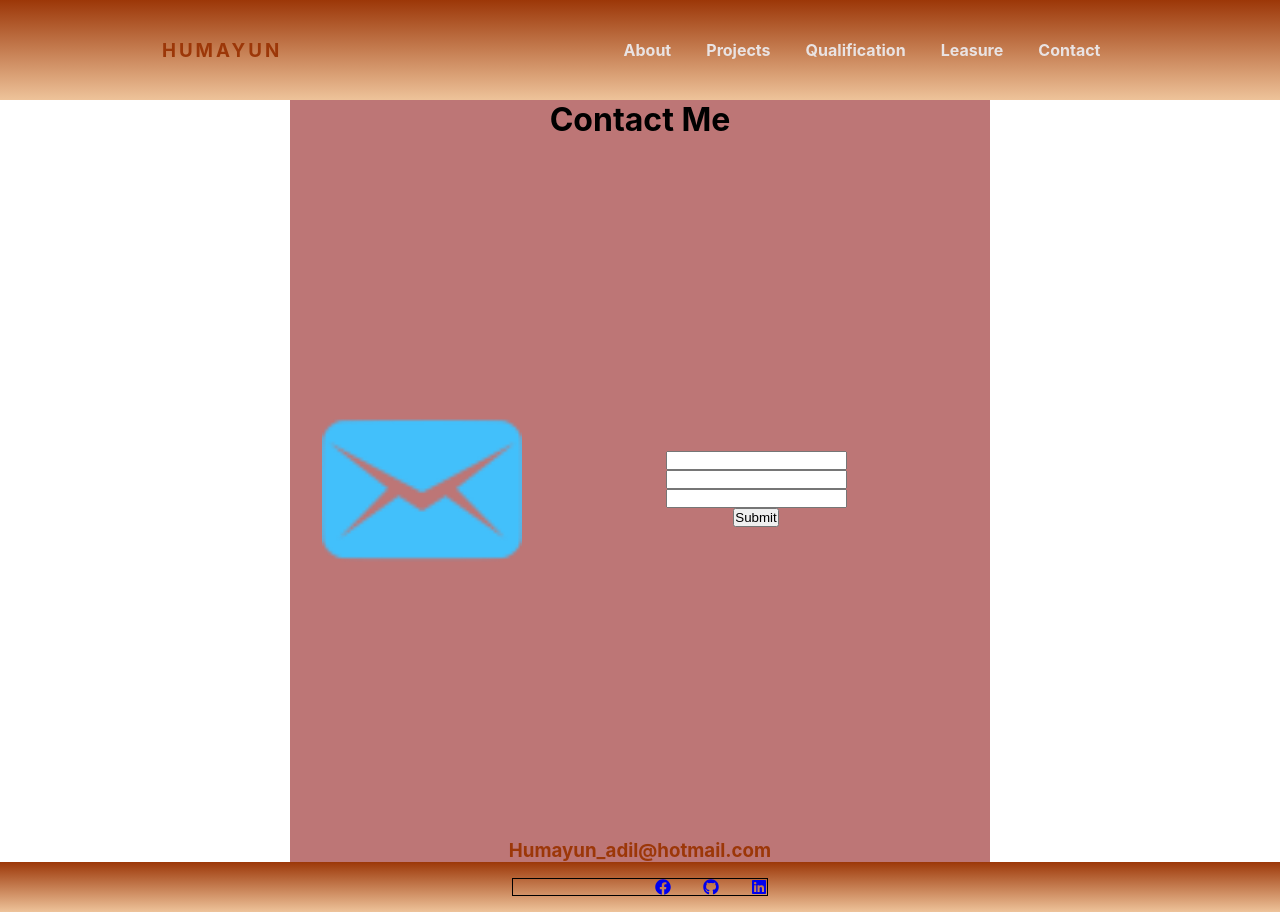
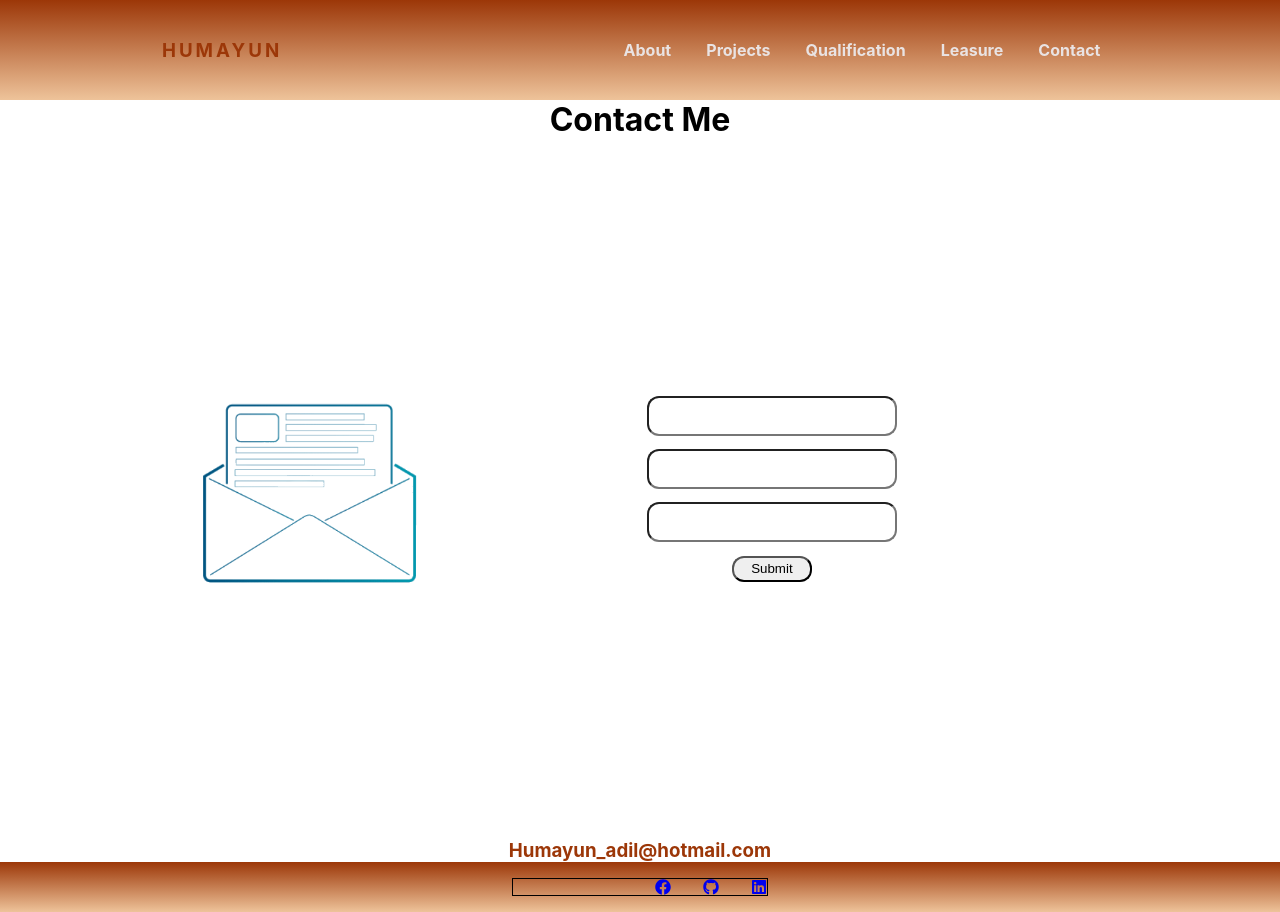
Before and after one commit to humayunadilshahzad/humayunadilshahzad.github.io, a React (Create React App) app: page /contact in a window 1280 px wide. Built offline with nearby package versions, Linux system fonts and the light colour scheme.

Commit message:
contact page updated

```diff
--- a/src/pages/contact/contact.css
+++ b/src/pages/contact/contact.css
@@ -1,8 +1,8 @@
 .contactform{
     margin: auto;
-    width: 700px;
+    /* width: 700px; */
     height: auto;
-    background-color: rgb(189, 118, 118);
+    /* background-color: rgb(189, 118, 118); */
     display:flex;
     flex-direction: column;
     align-items: center;
@@ -10,13 +10,16 @@
 
 .contactform-right{
     margin: auto;
-    width: 700px;
-    height: auto;
-    background-color: rgb(189, 118, 118);
-    /* border:1px solid red; */
+     width: 700px;
+    height: 200px;
+    /* background-color: rgb(189, 118, 118); */
+     /* border:1px solid red;  */
     display:flex;
     flex-direction: column;
     align-items: center;
+    justify-content:space-around;
+
+
 }
 
  /* dont change it .. or else it will be applied on about us image  */
@@ -40,4 +43,18 @@ width: inherit;
     width: 150px; */
     padding: 0 ;
     margin: auto;
+    justify-content:space-around;
+
 }
+.cont-txtbox{
+    width: 250px;
+    border-radius: 12px;
+    height: 3em;
+
+}
+.cont-sub-btn{
+    width: 80px;
+    border-radius: 12px;
+    height: 2em;
+
+}
--- a/src/pages/contact/contact.js
+++ b/src/pages/contact/contact.js
@@ -1,7 +1,9 @@
 import React from 'react';
 import './contact.css';
 // import { FaMailBulk } from "react-icons/fa"
-import contact from '../../images/message-64.png';
+// import contact from '../../images/message-64.png';
+import contact from '../../images/msg.png';
+
 
 
 //import NavBar from './components/top_menu/topMenu'
@@ -16,10 +18,10 @@ function Contact() {
           <img src= {contact} alt="letter Pic"></img>
         </div>
         <div className='contactform-right'>
-          <input></input>
-          <input></input>
-          <input></input>
-          <button>Submit</button>
+          <input className='cont-txtbox'></input>
+          <input className='cont-txtbox'></input>
+          <input className='cont-txtbox'></input>
+          <button className='cont-sub-btn'>Submit</button>
         </div>
       </div>
       <h3>Humayun_adil@hotmail.com</h3>
```
Also changed, not shown: src/images/msg.png (added).
